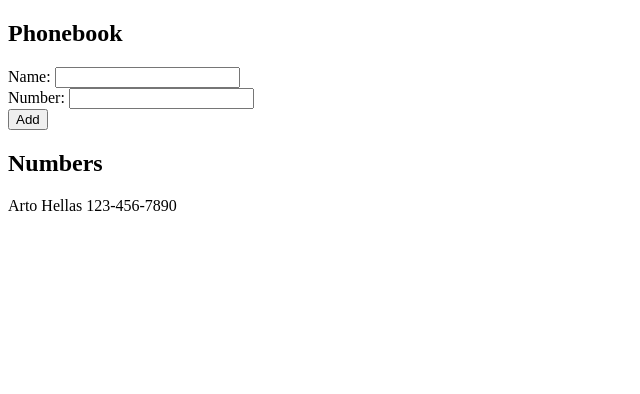
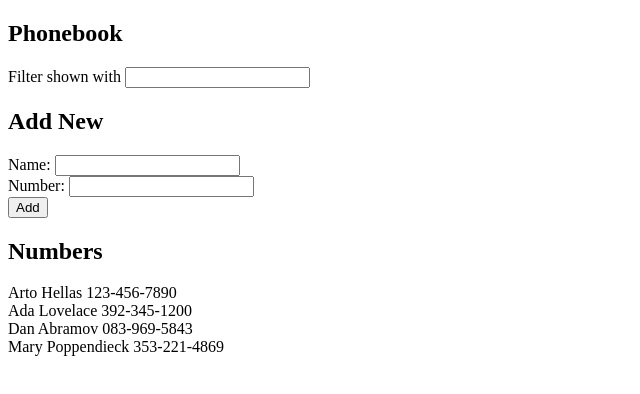
Before and after one commit to eyc94/phonebook-frontend, a React (Create React App) app: page / in a window 1280 px wide. Shown: the top 394 px of the page, without its empty margins (0-640 px from the left). Built offline with nearby package versions, Linux system fonts and the light colour scheme.

Commit message:
Exercise 2.9

```diff
--- a/src/App.js
+++ b/src/App.js
@@ -3,10 +3,14 @@ import { useState } from 'react';
 const App = () => {
   const [persons, setPersons] = useState([
     { name: 'Arto Hellas', number: '123-456-7890' },
+    { name: 'Ada Lovelace', number: '392-345-1200' },
+    { name: 'Dan Abramov', number: '083-969-5843' },
+    { name: 'Mary Poppendieck', number: '353-221-4869' },
   ]);
 
   const [newName, setNewName] = useState('');
   const [newNumber, setNewNumber] = useState('');
+  const [filterName, setFilterName] = useState('');
 
   const addPerson = (event) => {
     event.preventDefault();
@@ -29,11 +33,21 @@ const App = () => {
 
   const handleNumberChange = (event) => {
     setNewNumber(event.target.value);
-  }
+  };
+
+  const handleFilterNameChange = (event) => {
+    setFilterName(event.target.value);
+  };
+
+  const personsToShow = persons.filter(person =>
+    person.name.toLowerCase().includes(filterName.toLowerCase())
+  );
 
   return (
     <div>
       <h2>Phonebook</h2>
+      Filter shown with <input value={filterName} onChange={handleFilterNameChange} />
+      <h2>Add New</h2>
       <form onSubmit={addPerson}>
         <div>Name: <input value={newName} onChange={handleNameChange} /></div>
         <div>Number: <input value={newNumber} onChange={handleNumberChange} /></div>
@@ -42,7 +56,7 @@ const App = () => {
         </div>
       </form>
       <h2>Numbers</h2>
-      {persons.map(person =>
+      {personsToShow.map(person =>
         <div key={person.name}>{person.name} {person.number}</div>
       )}
     </div>
```
